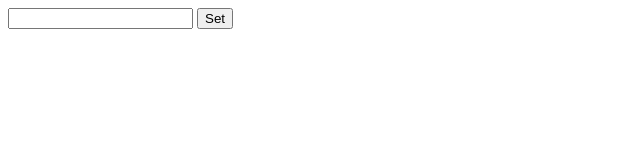
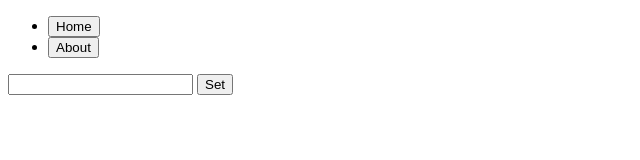
Before and after one commit to jsguerra/simple-vanilla-js-spa-concept, a plain HTML site: page index.html in a window 1280 px wide. Shown: the whole page, without its empty margins (0-640 px from the left). Drawn offline with Linux system fonts and the light colour scheme.

Commit message:
updated markup

```diff
--- a/index.html
+++ b/index.html
@@ -7,6 +7,12 @@
   <title>State Management Example</title>
 </head>
 <body>
+  <nav>
+    <ul>
+      <li><button id="home">Home</button></li>
+      <li><button id="about">About</button></li>
+    </ul>
+  </nav>
   <div>
     <input id="name" type="text">
     <button id="set">Set</button>
```
